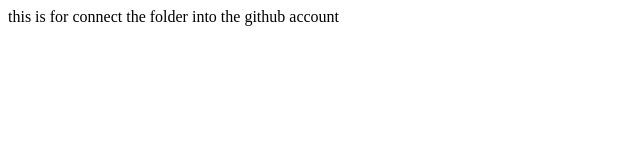
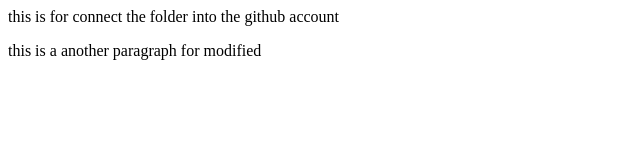
Before and after one commit to krnbaghel1002/self_folder1, a plain HTML site: page index.html in a window 1280 px wide. Shown: the whole page, without its empty margins (0-640 px from the left). Drawn offline with Linux system fonts and the light colour scheme.

Commit message:
add another paragraph

```diff
--- a/index.html
+++ b/index.html
@@ -1,3 +1,6 @@
 <p>
     this is for connect the folder into the github account
 </p>
+<p>
+    this is a another paragraph for modified
+</p>
```
